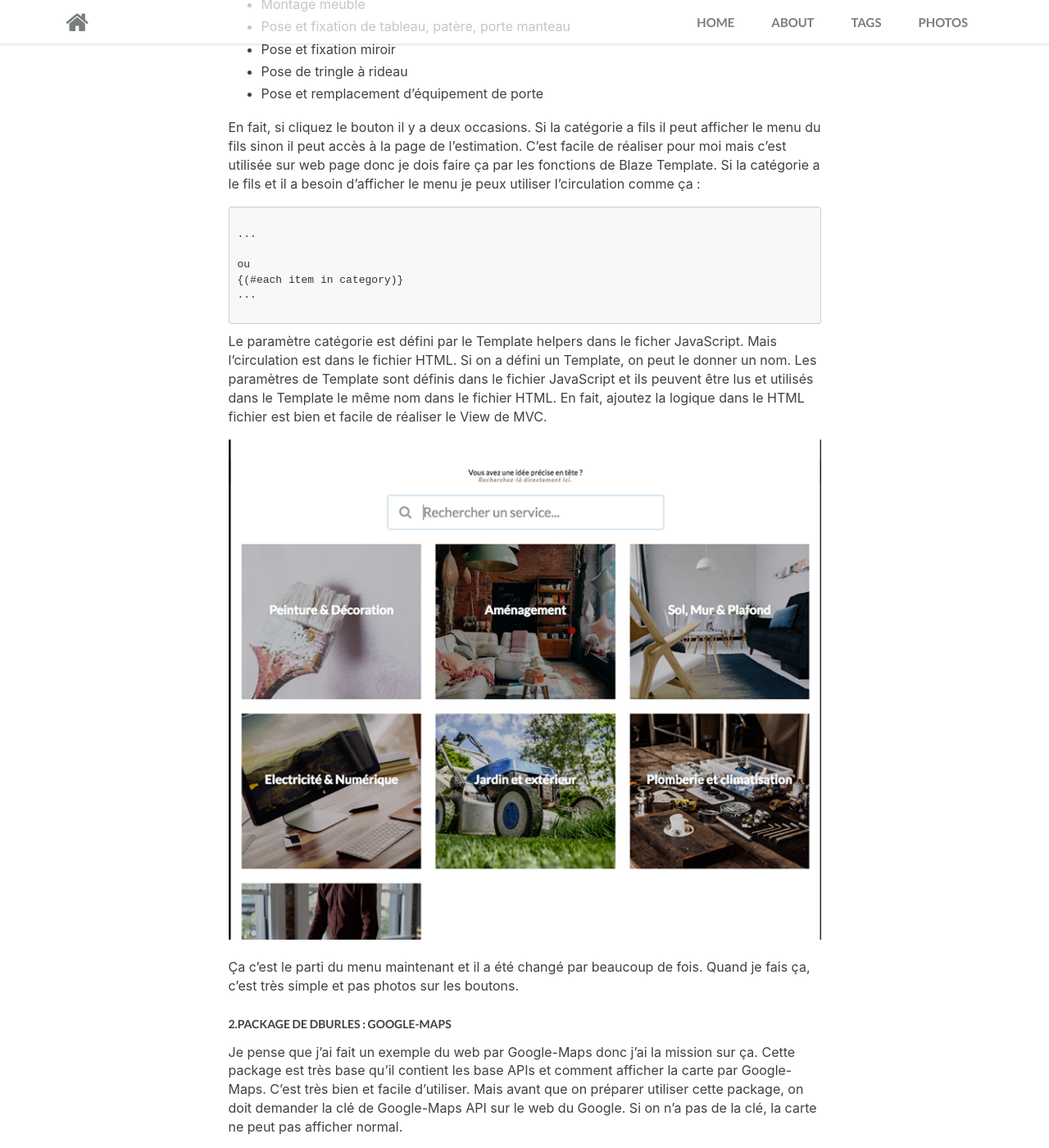
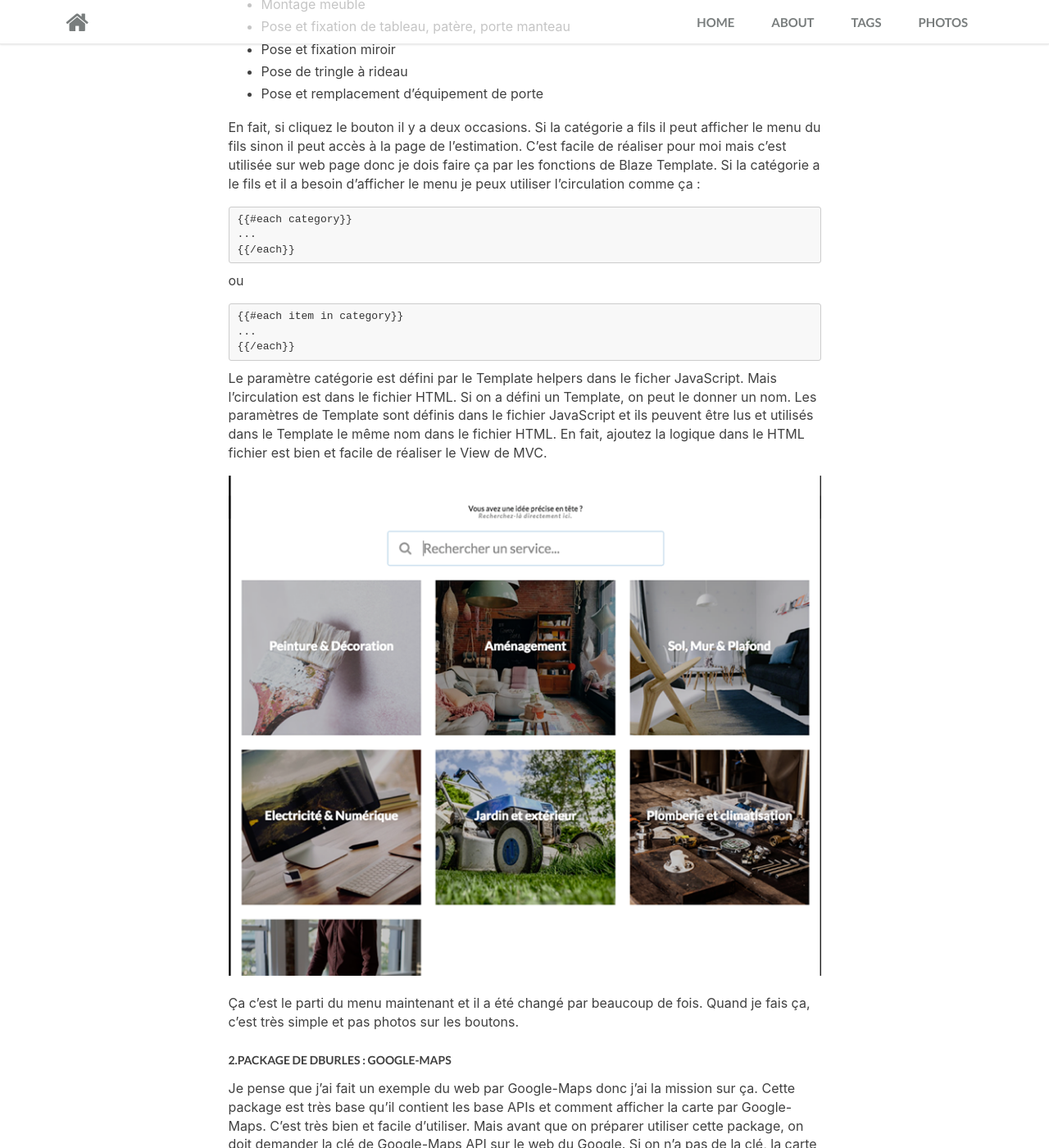
Before and after one commit to susufqx/susufqx.github.com, a Jekyll site: the page built from _posts/2016-10-05-Rapport du Stage Fin d'étude.md, in a window 1280 px wide and 1400 px high, scrolled down 6692 px. Shown: the whole window at 82% size. Built offline with Jekyll 4.4.1, drawn with Linux system fonts in a browser that asks for light colours; nearby versions of some CDN libraries.

Commit message:
Fix the issue

````diff
--- a/_config.yml
+++ b/_config.yml
@@ -30,3 +30,6 @@ featured-condition-size: 1              # A tag will be featured if the size of
 #paginate
 paginate: 10
 paginate_path: "page:num"
+
+rap_1: "{{#each category}}\n...\n{{/each}}"
+rap_2: "{{#each item in category}}\n...\n{{/each}}"
--- a/_posts/2016-10-05-Rapport du Stage Fin d'étude.md
+++ b/_posts/2016-10-05-Rapport du Stage Fin d'étude.md
@@ -270,13 +270,11 @@ Si je clique le bouton « Rénovation & extension », il doit afficher le menu
 En fait, si cliquez le bouton il y a deux occasions. Si la catégorie a fils il peut afficher le menu du fils sinon il peut accès à la page de l’estimation. C’est facile de réaliser pour moi mais c’est utilisée sur web page donc je dois faire ça par les fonctions de Blaze Template. Si la catégorie a le fils et il a besoin d’afficher le menu je peux utiliser l’circulation comme ça :
 
 ```
-{{#each category}}
-...
-{{/each}}
+{{site.rap_1}}
+```
 ou
-{(#each item in category)}
-...
-{{/each}}
+```
+{{site.rap_2}}
 ```
 
 Le paramètre catégorie est défini par le Template helpers dans le ficher JavaScript. Mais l’circulation est dans le fichier HTML. Si on a défini un Template, on peut le donner un nom. Les paramètres de Template sont définis dans le fichier JavaScript et ils peuvent être lus et utilisés dans le Template le même nom dans le fichier HTML. En fait, ajoutez la logique dans le HTML fichier est bien et facile de réaliser le View de MVC.
--- a/css/syntax.css
+++ b/css/syntax.css
@@ -28,7 +28,7 @@ code.highlighter-rouge{
 
 .highlight pre, pre, .highlight .hll { background-color: #f8f8f8; border: 1px solid #ccc; padding: 6px 10px; border-radius: 3px; }
 .highlight .c { color: #999988; font-style: italic; }
-.highlight .err { color: #a61717; background-color: #e3d2d2; }
+/*.highlight .err { color: #a61717; background-color: #e3d2d2; }*/
 .highlight .k { font-weight: bold; }
 .highlight .o { font-weight: bold; }
 .highlight .cm { color: #999988; font-style: italic; }
````
